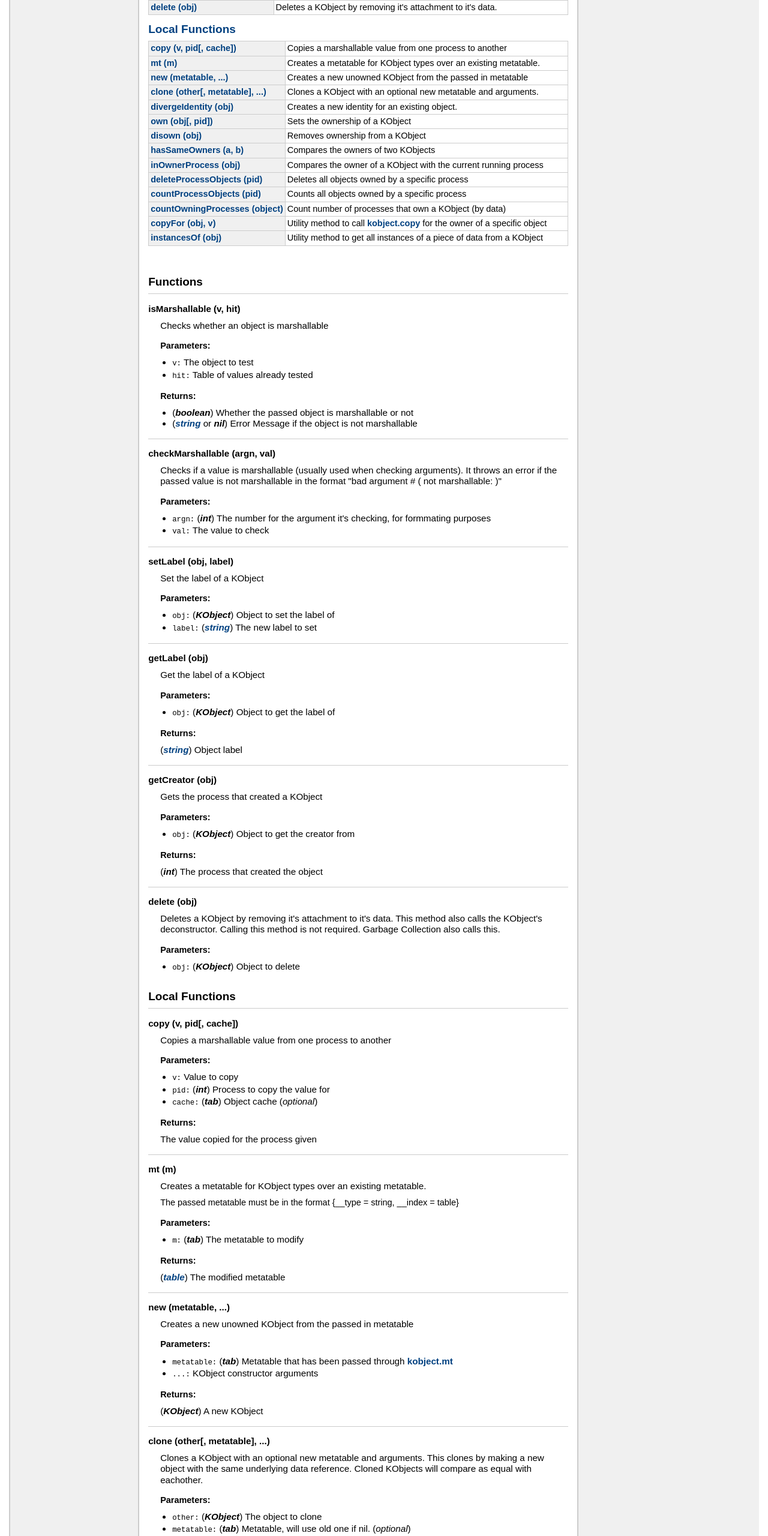
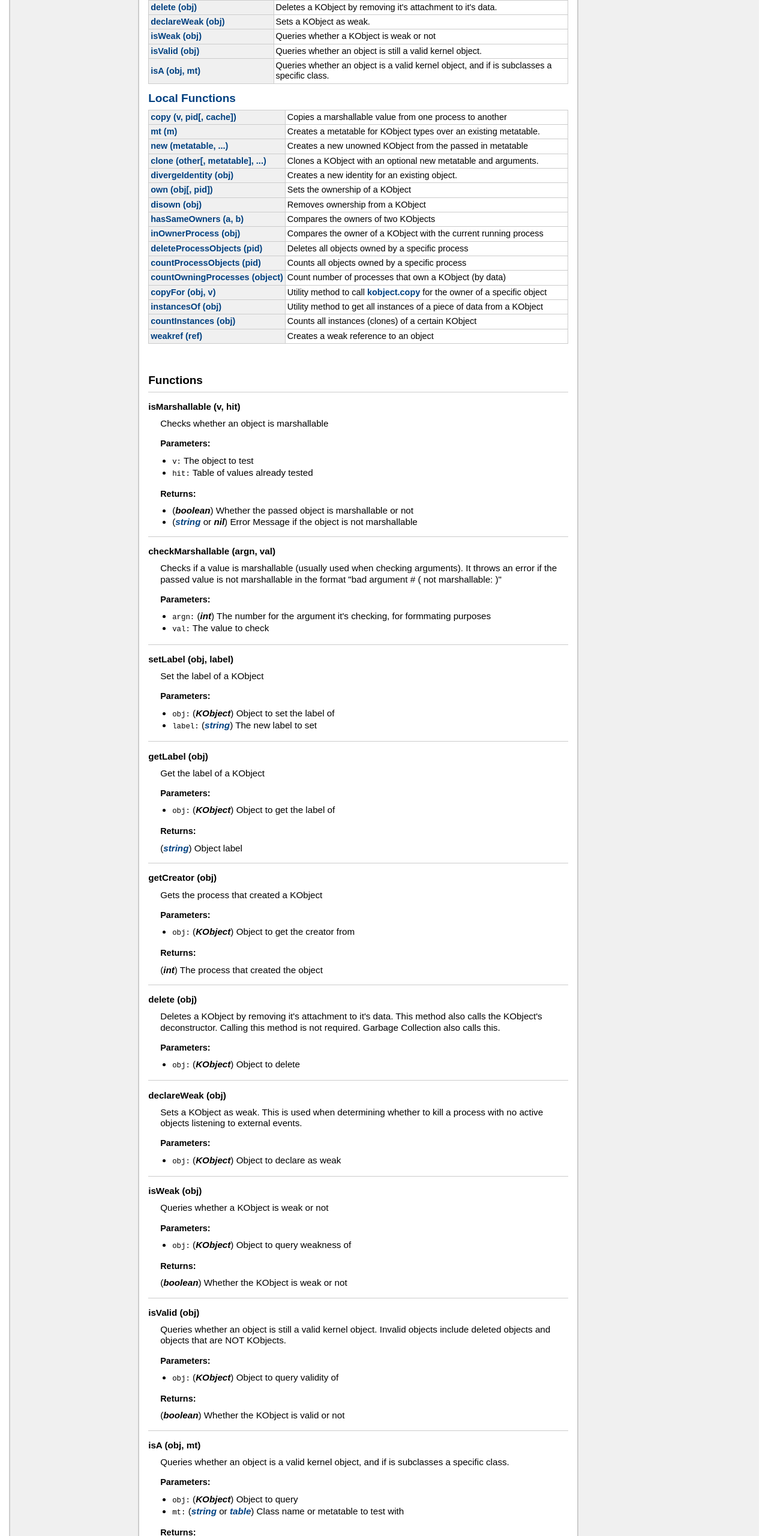
Before and after one commit to ds84182/Anix, a plain HTML site: page doc/index.html in a window 1280 px wide. Shown: the part 240-2800 px from the top of the page at 60% size. Drawn offline with Linux system fonts and the light colour scheme.

Commit message:
KObject: More documentation

```diff
--- a/doc/index.html
+++ b/doc/index.html
@@ -74,6 +74,22 @@
 	<td class="name" nowrap><a href="#delete">delete (obj)</a></td>
 	<td class="summary">Deletes a KObject by removing it's attachment to it's data.</td>
 	</tr>
+	<tr>
+	<td class="name" nowrap><a href="#declareWeak">declareWeak (obj)</a></td>
+	<td class="summary">Sets a KObject as weak.</td>
+	</tr>
+	<tr>
+	<td class="name" nowrap><a href="#isWeak">isWeak (obj)</a></td>
+	<td class="summary">Queries whether a KObject is weak or not</td>
+	</tr>
+	<tr>
+	<td class="name" nowrap><a href="#isValid">isValid (obj)</a></td>
+	<td class="summary">Queries whether an object is still a valid kernel object.</td>
+	</tr>
+	<tr>
+	<td class="name" nowrap><a href="#isA">isA (obj, mt)</a></td>
+	<td class="summary">Queries whether an object is a valid kernel object, and if is subclasses a specific class.</td>
+	</tr>
 </table>
 <h2><a href="#Local_Functions">Local Functions</a></h2>
 <table class="function_list">
@@ -132,6 +148,14 @@
 	<tr>
 	<td class="name" nowrap><a href="#instancesOf">instancesOf (obj)</a></td>
 	<td class="summary">Utility method to get all instances of a piece of data from a KObject</td>
+	</tr>
+	<tr>
+	<td class="name" nowrap><a href="#countInstances">countInstances (obj)</a></td>
+	<td class="summary">Counts all instances (clones) of a certain KObject</td>
+	</tr>
+	<tr>
+	<td class="name" nowrap><a href="#weakref">weakref (ref)</a></td>
+	<td class="summary">Creates a weak reference to an object</td>
 	</tr>
 </table>
 
@@ -297,6 +321,114 @@
         </li>
     </ul>
 
+
+
+
+
+</dd>
+    <dt>
+    <a name = "declareWeak"></a>
+    <strong>declareWeak (obj)</strong>
+    </dt>
+    <dd>
+    Sets a KObject as weak.
+ This is used when determining whether to kill a process with no active objects listening to external events.
+
+
+    <h3>Parameters:</h3>
+    <ul>
+        <li><span class="parameter">obj</span>
+            <span class="types"><span class="type">KObject</span></span>
+         Object to declare as weak
+        </li>
+    </ul>
+
+
+
+
+
+</dd>
+    <dt>
+    <a name = "isWeak"></a>
+    <strong>isWeak (obj)</strong>
+    </dt>
+    <dd>
+    Queries whether a KObject is weak or not
+
+
+    <h3>Parameters:</h3>
+    <ul>
+        <li><span class="parameter">obj</span>
+            <span class="types"><span class="type">KObject</span></span>
+         Object to query weakness of
+        </li>
+    </ul>
+
+    <h3>Returns:</h3>
+    <ol>
+
+           <span class="types"><span class="type">boolean</span></span>
+        Whether the KObject is weak or not
+    </ol>
+
+
+
+
+</dd>
+    <dt>
+    <a name = "isValid"></a>
+    <strong>isValid (obj)</strong>
+    </dt>
+    <dd>
+    Queries whether an object is still a valid kernel object.
+ Invalid objects include deleted objects and objects that are NOT KObjects.
+
+
+    <h3>Parameters:</h3>
+    <ul>
+        <li><span class="parameter">obj</span>
+            <span class="types"><span class="type">KObject</span></span>
+         Object to query validity of
+        </li>
+    </ul>
+
+    <h3>Returns:</h3>
+    <ol>
+
+           <span class="types"><span class="type">boolean</span></span>
+        Whether the KObject is valid or not
+    </ol>
+
+
+
+
+</dd>
+    <dt>
+    <a name = "isA"></a>
+    <strong>isA (obj, mt)</strong>
+    </dt>
+    <dd>
+    Queries whether an object is a valid kernel object, and if is subclasses a specific class.
+
+
+    <h3>Parameters:</h3>
+    <ul>
+        <li><span class="parameter">obj</span>
+            <span class="types"><span class="type">KObject</span></span>
+         Object to query
+        </li>
+        <li><span class="parameter">mt</span>
+            <span class="types"><a class="type" href="http://www.lua.org/manual/5.1/manual.html#5.4">string</a> or <a class="type" href="http://www.lua.org/manual/5.1/manual.html#5.5">table</a></span>
+         Class name or metatable to test with
+        </li>
+    </ul>
+
+    <h3>Returns:</h3>
+    <ol>
+
+           <span class="types"><span class="type">boolean</span></span>
+        Whether the object is valid and subclasses the specified class
+    </ol>
 
 
 
@@ -682,6 +814,59 @@
         </li>
     </ul>
 
+    <h3>Returns:</h3>
+    <ol>
+
+           <span class="types"><a class="type" href="http://www.lua.org/manual/5.1/manual.html#5.5">table</a></span>
+        All the KObjects attached to the object's data
+    </ol>
+
+
+
+
+</dd>
+    <dt>
+    <a name = "countInstances"></a>
+    <strong>countInstances (obj)</strong>
+    </dt>
+    <dd>
+    Counts all instances (clones) of a certain KObject
+
+
+    <h3>Parameters:</h3>
+    <ul>
+        <li><span class="parameter">obj</span>
+            <span class="types"><span class="type">KObject</span></span>
+         Object to count instances of
+        </li>
+    </ul>
+
+    <h3>Returns:</h3>
+    <ol>
+
+           <span class="types"><span class="type">int</span></span>
+        Number of KObjects attached to the object's data
+    </ol>
+
+
+
+
+</dd>
+    <dt>
+    <a name = "weakref"></a>
+    <strong>weakref (ref)</strong>
+    </dt>
+    <dd>
+    Creates a weak reference to an object
+
+
+    <h3>Parameters:</h3>
+    <ul>
+        <li><span class="parameter">ref</span>
+         Reference to make weak
+        </li>
+    </ul>
+
 
 
 
@@ -694,7 +879,7 @@
 </div> <!-- id="main" -->
 <div id="about">
 <i>generated by <a href="http://github.com/stevedonovan/LDoc">LDoc 1.4.3</a></i>
-<i style="float:right;">Last updated 2016-01-23 11:27:22 </i>
+<i style="float:right;">Last updated 2016-01-23 12:58:13 </i>
 </div> <!-- id="about" -->
 </div> <!-- id="container" -->
 </body>
```
Also changed, not shown: 1 other file.
